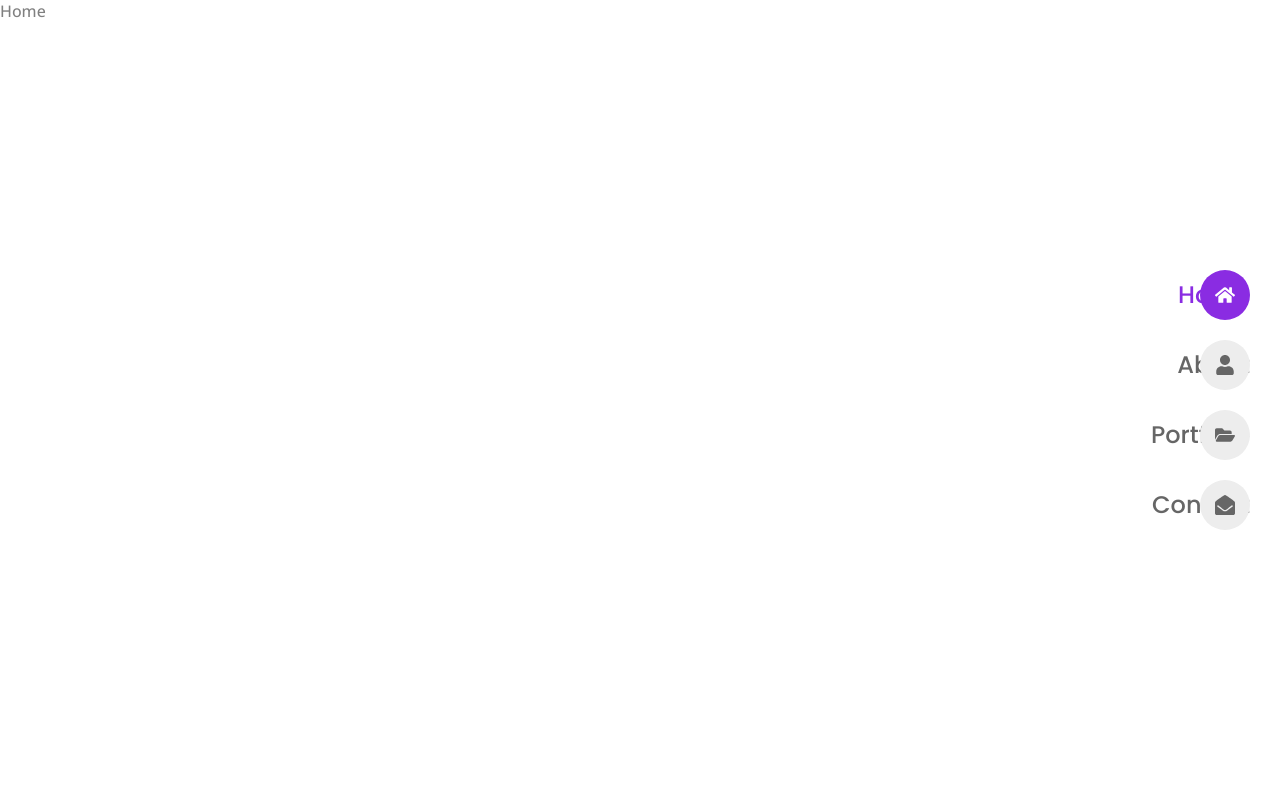
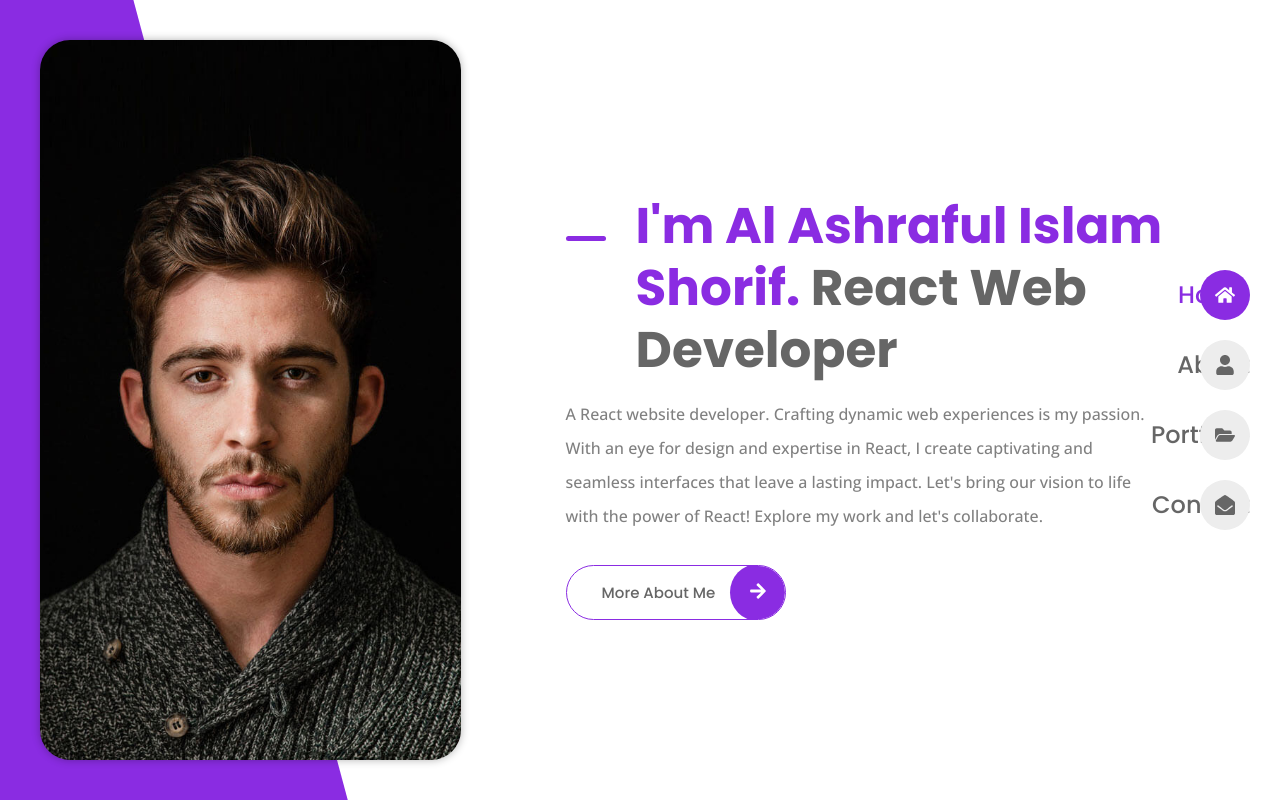
Before and after one commit to nahyan007/multipage-portfolio, a React (Vite) app: page / in a window 1280 px wide. Built offline with nearby package versions, Linux system fonts and the light colour scheme.

Commit message:
home page

```diff
--- a/src/App.css
+++ b/src/App.css
@@ -83,3 +83,63 @@ button,input,textarea{
 img{
     max-width: 100%;
 }
+
+
+/*============= Reusable CSS  =============*/
+
+.grid{
+  display: grid;
+  gap: 30px;
+}
+
+.section{
+  padding-block: 70px;
+}
+
+.button{
+  display: inline-block;
+  color: var(--title-color);
+  border: 1px solid var(--first-color);
+  padding: 15px 70px 15px 35px ;
+  border-radius: 35px;
+  font-family: var(--second-font);
+  font-size: var(--small-font-size);
+  font-weight: var(--weight-500);
+  position: relative;
+  overflow: hidden;
+  transition: all 0.25s ease-in-out;
+}
+
+
+.button:hover{
+  color: var(--text-white);
+}
+
+
+.button::before{
+  content: '';
+  position: absolute;
+  inset: 0;
+  background-color: var(--first-color);
+  transform: translateX(100%);
+  z-index: -1;
+  transition: all 0.3s ease-out;
+}
+
+
+.button:hover::before{
+  transform: translateX(0);
+}
+
+.button__icon{
+  background-color: var(--first-color);
+  position: absolute;
+  inset-block: -2px;
+  right: 0;
+  width: 55px;
+  border-radius: 50%;
+  color: var(--text-white);
+  font-size: var(--large-font-size);
+  text-align: center;
+  line-height: 60px;
+}
--- a/src/App.jsx
+++ b/src/App.jsx
@@ -9,7 +9,7 @@ const App = () => {
     <BrowserRouter>
       <Navbar />
       <Routes>
-        <Route index element={<Home />} />
+        <Route index element={<Home  />} />
         <Route path="about" element={<About />} />
         <Route path="portfolio" element={<Portfolio />} />
         <Route path="Contact" element={<Contact />} />
--- a/src/pages/home/Home.css
+++ b/src/pages/home/Home.css
@@ -0,0 +1,58 @@
+.home{
+    grid-template-columns: 4.32fr 7.68fr;
+    align-items: center;
+    padding: 40px;
+    height: 100vh;
+}
+
+.home__img{
+    height: 100%;
+    object-fit: cover;
+    border-radius: 30px;
+    box-shadow: 0 0 8px hsl(0, 0%, 0%, 0.3);
+    z-index: 1;
+}
+
+.home__data{
+    max-width: 600px;
+    margin-inline: auto;
+    padding-top: 20px;
+}
+
+.home__title{
+    position: relative;
+    font-size: var(--h1-font-size);
+    line-height: 1.24;
+    padding-left: 70px;
+}
+
+.home__title span{
+    color: var(--first-color);
+}
+
+.home__title::before{
+    content: '';
+    position: absolute;
+    left: 0;
+    top: 22%;
+    width: 40px;
+    height: 5px;
+    border-radius: 10px;
+    background-color: var(--first-color);
+}
+
+.home__description{
+    line-height: 2.125;
+    margin-block: 16px 32px;
+}
+
+
+.color__block{
+    position: fixed;
+    height: 200%;
+    width: 100%;
+    background-color: var(--first-color);
+    top: -50%;
+    left: -83%;
+    transform: rotate(-15deg);
+}
--- a/src/pages/home/Home.jsx
+++ b/src/pages/home/Home.jsx
@@ -1,9 +1,41 @@
-import React from 'react'
+import React from "react";
+import "./Home.css";
+import Profile from "../../assets/home.jpg";
+import { Link } from "react-router-dom";
+import { FaArrowRight } from "react-icons/fa";
 
 const Home = () => {
   return (
-    <div>Home</div>
-  )
-}
+    <section className="home section grid">
+      <img src={Profile} alt="profile" className="home__img" />
 
-export default Home
+      <div className="home__content">
+        <div className="home__data">
+          <h1 className="home__title">
+            <span>I'm Al Ashraful Islam Shorif.</span> React Web Developer
+          </h1>
+
+          <p className="home__description">
+            A React website developer. Crafting dynamic web experiences is my
+            passion. With an eye for design and expertise in React, I create
+            captivating and seamless interfaces that leave a lasting impact.
+            Let's bring our vision to life with the power of React! Explore my
+            work and let's collaborate.
+          </p>
+
+          <Link to="/about" className="button">
+            More About Me{" "}
+            <span className="button__icon">
+              <FaArrowRight />
+            </span>
+          </Link>
+        </div>
+      </div>
+
+    <div className="color__block"></div>
+
+    </section>
+  );
+};
+
+export default Home;
```
